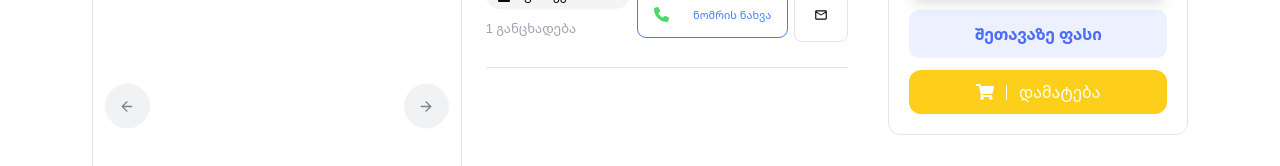
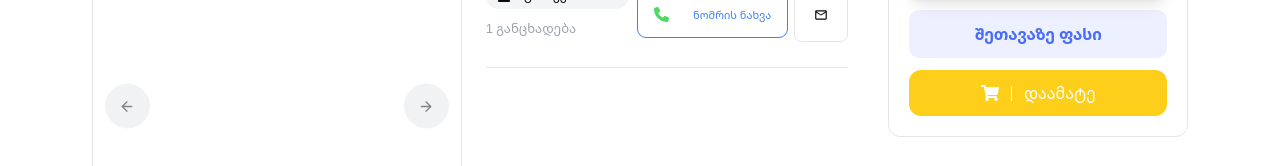
Before and after one commit to lasha-codes/mymarket-clone, a Next.js app: page /products/1 in a window 1280 px wide. Shown: the part 239-405 px from the top of the page. Built offline with nearby package versions, Linux system fonts and the light colour scheme; no server answers; the database is empty.

Commit message:
addToCart now has toggle functionality and we are displayinh the change aswell

```diff
--- a/src/app/cart/_components/Product.tsx
+++ b/src/app/cart/_components/Product.tsx
@@ -53,7 +53,7 @@ const CartProduct = ({
           ნახვა
         </Link>
       )}
-      <WishHeart product={product} />
+      {!cartType && <WishHeart product={product} />}
     </div>
   )
 }
--- a/src/app/products/[id]/_components/Purchase.tsx
+++ b/src/app/products/[id]/_components/Purchase.tsx
@@ -5,7 +5,7 @@ import { FiDollarSign } from 'react-icons/fi'
 import { FaLariSign, FaStripe } from 'react-icons/fa6'
 import Link from 'next/link'
 import { toast } from 'sonner'
-import { useDispatch } from 'react-redux'
+import { useDispatch, useSelector } from 'react-redux'
 import { toggleOfferPriceOpen } from '@/lib/slice/productSlice'
 import { FaShoppingCart } from 'react-icons/fa'
 import { addToCart } from '@/lib/slice/cartSlice'
@@ -18,18 +18,29 @@ type PurchaseProps = {
 
 const Purchase = ({ priceOffers, price, product }: PurchaseProps) => {
   const dispatch = useDispatch()
+  const AddToCartComponent = () => {
+    const { cartItems }: { cartItems: Product[] } = useSelector(
+      (state: any) => state.cart
+    )
 
-  const AddToCartComponent = () => {
+    const productInCart = cartItems.find((item: Product) => {
+      return item.id === product?.id
+    })
+
     return (
       <button
         onClick={() =>
           dispatch(addToCart({ product: product, productId: product.id }))
         }
-        className='w-full flex items-center justify-center gap-3 py-2.5 rounded-xl bg-mainYellow px-5 text-white hover:bg-[#ebc418] transition-all duration-300 ease-linear'
+        className={`w-full flex items-center border justify-center gap-3 py-2.5 rounded-xl px-5 ${
+          productInCart
+            ? 'bg-transparent !border-mainYellow text-mainYellow hover:bg-mainYellow hover:text-white'
+            : 'bg-mainYellow text-white hover:bg-[#ebc418]'
+        } transition-all duration-300 ease-linear border-transparent`}
       >
         <FaShoppingCart className='text-lg' />
         <div className='h-[15px] w-[1px] bg-white' />
-        <span>დამატება</span>
+        <span>{productInCart ? 'დამატებულია' : 'დაამატე'}</span>
       </button>
     )
   }
--- a/src/app/products/[id]/page.tsx
+++ b/src/app/products/[id]/page.tsx
@@ -15,6 +15,7 @@ const ProductInspectPage = ({ params }: { params: { id: string } }) => {
   const { products, offerPriceOpen } = useSelector(
     (state: any) => state.product
   )
+
   const [productById, setProductById] = useState<Product | null>(null)
 
   useEffect(() => {
--- a/src/lib/slice/cartSlice.ts
+++ b/src/lib/slice/cartSlice.ts
@@ -34,6 +34,11 @@ const cart = createSlice({
       if (!productInCart) {
         state.cartItems.push({ ...product })
         toast.success(`${product.name} added to the cart`)
+      } else {
+        state.cartItems = state.cartItems.filter((item: Product) => {
+          return item.id !== productInCart.id
+        })
+        toast.success(`removed ${product.name} from the cart`)
       }
 
       localStorage.setItem('cart', JSON.stringify(state.cartItems))
```
